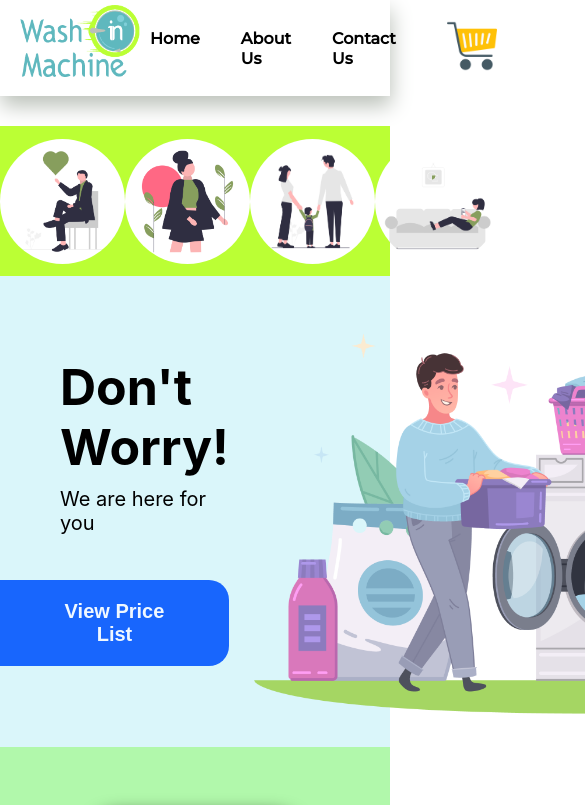
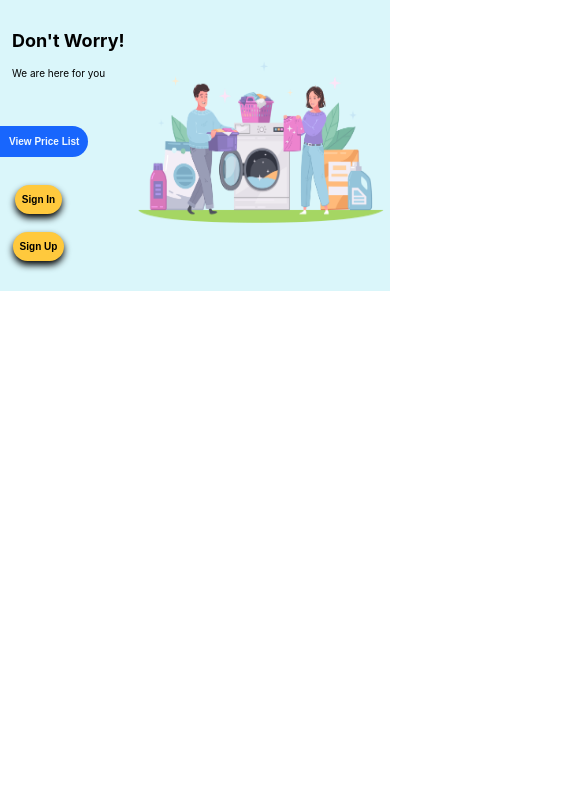
Before and after one commit to Mizanur2001/washinmachine, a React (Create React App) app: page / in a window 390 px wide. Shown: the top 805 px of the page, 585 px wide, since content can reach past the window. Built offline with nearby package versions, Linux system fonts and the light colour scheme.

Commit message:
make maisection.jsx responsive

```diff
--- a/src/components/MainSection.jsx
+++ b/src/components/MainSection.jsx
@@ -11,6 +11,10 @@ const MainSection = () => {
                     <span>We are here for you</span>
                 </div>
                 <button className='priceListBtn'><a href='/'>View Price List</a></button>
+                <div className='authBtnMainsectionLeft'>
+                    <button className='signinBtn'>Sign In</button>
+                    <button className='signupBtn'>Sign Up</button>
+                </div>
             </div>
             <div className='ImageContainer'>
                 <img src={mainContImg} alt="MianContainerImage" />
--- a/src/components/css/BenefitsWM.css
+++ b/src/components/css/BenefitsWM.css
@@ -6,6 +6,7 @@
     height: 900px;
     width: 100%;
     flex-direction: column;
+    display: none;
 }
 
 .benefitsWM>img {
--- a/src/components/css/Footer.css
+++ b/src/components/css/Footer.css
@@ -5,6 +5,7 @@
     height: 300px;
     width: 100%;
     background-color: #527779;
+    display: none;
 }
 
 .logoInfo {
--- a/src/components/css/MainSection.css
+++ b/src/components/css/MainSection.css
@@ -68,6 +68,20 @@
     box-shadow: 0px 4px 7px;
 }
 
+.authBtnMainsectionLeft {
+    position: relative;
+    width: 140px;
+    display: flex;
+    align-items: center;
+    flex-direction: column;
+    margin-top: 28px;
+    margin-left: 10px;
+    display: none;
+    animation: slideDownToUp 2s 1;
+}
+
+
+
 /*Animations */
 @keyframes slide {
     from {
@@ -82,12 +96,182 @@
 }
 
 @keyframes slideUp {
-    from{
+    from {
         top: 20rem;
         opacity: 0;
     }
-    to{
+
+    to {
         top: 0;
         opacity: 1;
     }
 }
+
+@keyframes slideDownToUp {
+    from {
+        top: 20rem;
+        opacity: 0;
+    }
+
+    to {
+        top: 0;
+        opacity: 1;
+    }
+}
+
+/*Phone Responsive*/
+@media (max-width:1400px) {
+
+    .signinBtn,
+    .signupBtn {
+        padding: 25px 34px;
+        font-size: 14px;
+    }
+
+    .ImageContainer>img {
+        height: 439px;
+        width: 700px;
+    }
+}
+
+@media(max-width:1266px) {
+    .TextContainer>h1 {
+        font-size: 30px;
+    }
+
+    .priceListBtn {
+        padding: 15px 20px;
+        font-size: 17px;
+    }
+}
+
+@media(max-width:1150px) {
+    .authBtn {
+        display: none;
+    }
+
+    .authBtnMainsectionLeft {
+        display: flex;
+    }
+
+    .ManiSection {
+        justify-content: space-between;
+    }
+}
+
+@media(max-width:949px) {
+    .TextContainer {
+        margin-left: 35px;
+    }
+
+    .TextContainer>span {
+        font-size: 13px;
+    }
+
+    .priceListBtn {
+        padding: 15px 11px;
+        font-size: 15px;
+    }
+
+    .signinBtn,
+    .signupBtn {
+        padding: 17px 18px;
+        font-size: 14px;
+    }
+}
+
+@media(max-width:870px) {
+    .ImageContainer>img {
+        height: 332px;
+        width: 564px;
+    }
+
+    .TextContainer>h1 {
+        margin-top: 30px;
+        font-size: 25px;
+    }
+}
+
+@media(max-width:705px) {
+    .ImageContainer>img {
+        height: 330px;
+        width: 451px;
+    }
+}
+
+@media(max-width:600px) {
+    .ImageContainer>img {
+        height: 215px;
+        width: 360px;
+    }
+}
+
+@media(max-width:610px) {
+    .ImageContainer>img {
+        height: 200px;
+        width: 280px;
+    }
+}
+
+@media(max-width:469px) {
+    .TextContainer {
+        margin-left: 12px;
+    }
+
+    .priceListBtn {
+        padding: 13px 13px;
+        font-size: 15px;
+    }
+
+    .signinBtn {
+        margin-bottom: 18px;
+    }
+
+    .TextContainer>h1 {
+        font-size: 18px;
+    }
+
+    .TextContainer>span {
+        font-size: 10px;
+    }
+}
+
+@media(max-width:430px) {
+    .authBtnMainsectionLeft {
+        width: 95px;
+    }
+
+    .priceListBtn {
+        padding: 10px 9px;
+        font-size: 10px;
+    }
+
+    .signinBtn,
+    .signupBtn {
+        padding: 9px 7px;
+        font-size: 10px;
+    }
+}
+
+@media(max-width:403px) {
+    .authBtnMainsectionLeft {
+        width: 57px;
+    }
+
+    .ImageContainer>img {
+        height: 180px;
+        width: 260px;
+    }
+}
+
+@media(max-width:383px) {
+    .TextContainer {
+        margin-left: 5px;
+    }
+
+    .TextContainer>h1 {
+        font-size: 14px;
+    }
+}
+
+/*  */
--- a/src/components/css/Navbar.css
+++ b/src/components/css/Navbar.css
@@ -7,6 +7,7 @@ nav {
     left: 0;
     z-index: 100;
     background-color: white;
+    display: none;
 }
 
 .listItem {
--- a/src/components/css/UpperCategory.css
+++ b/src/components/css/UpperCategory.css
@@ -5,6 +5,7 @@
     display: flex;
     align-items: center;
     justify-content: space-around;
+    display: none;
 }
 
 .uppercategory>img{
--- a/src/components/css/UserRating.css
+++ b/src/components/css/UserRating.css
@@ -3,6 +3,7 @@
     align-items: center;
     justify-content: space-around;
     height: 350px;
+    display: none;
 }
 
 .card {
```
